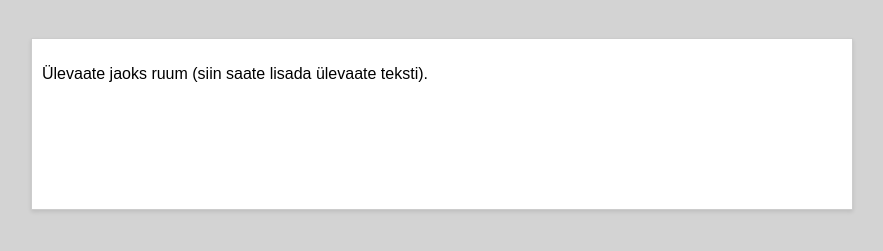
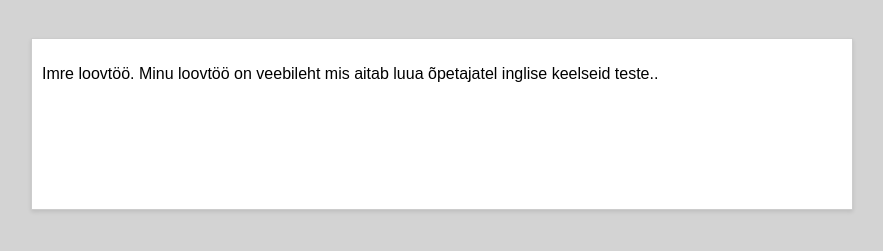
Before and after one commit to imrepuusalu/Imre-HTML-project, a plain HTML site: page website/index.html in a window 1280 px wide. Shown: the part 349-600 px from the top of the page, without its empty margins (198-1081 px from the left). Drawn offline with Linux system fonts and the light colour scheme.

Commit message:
Lisasin Ülevaate

```diff
--- a/website/index.html
+++ b/website/index.html
@@ -50,7 +50,7 @@
     </div>
     <div class="overview">
         <!-- Ülevaate sisu läheb siia -->
-        <p>Ülevaate jaoks ruum (siin saate lisada ülevaate teksti).</p>
+        <p>Imre loovtöö. Minu loovtöö on veebileht mis aitab luua õpetajatel inglise keelseid teste..</p>
     </div>
 </body>
 </html>
```
